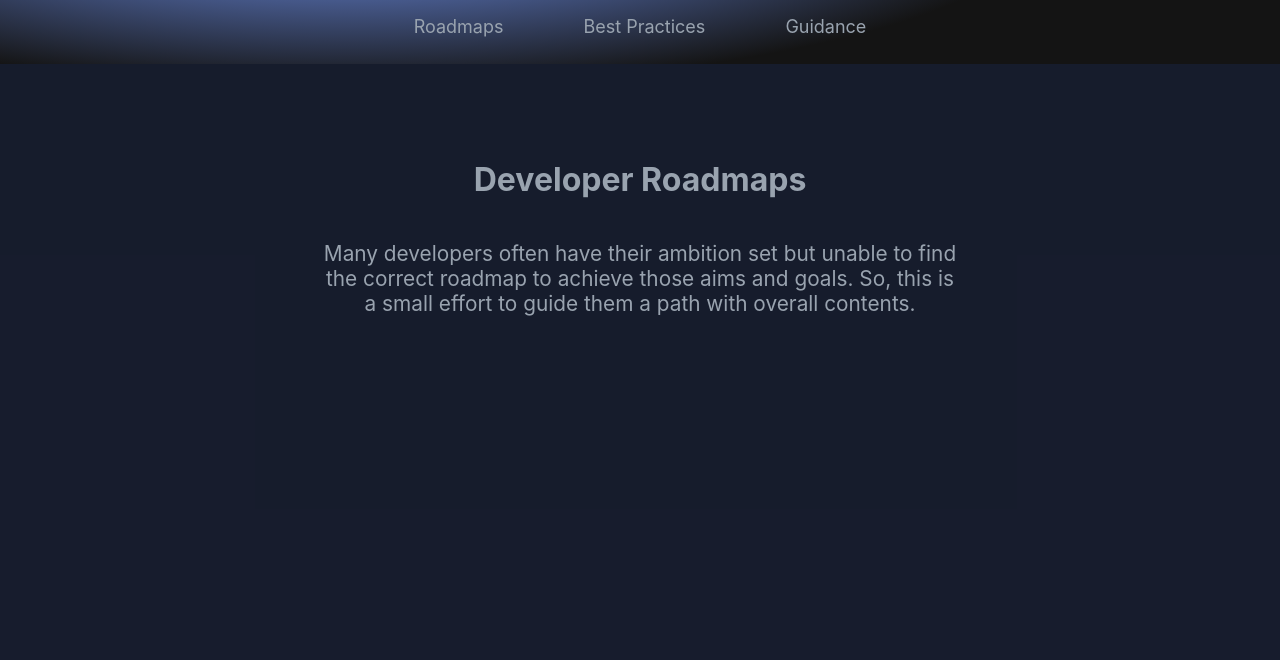
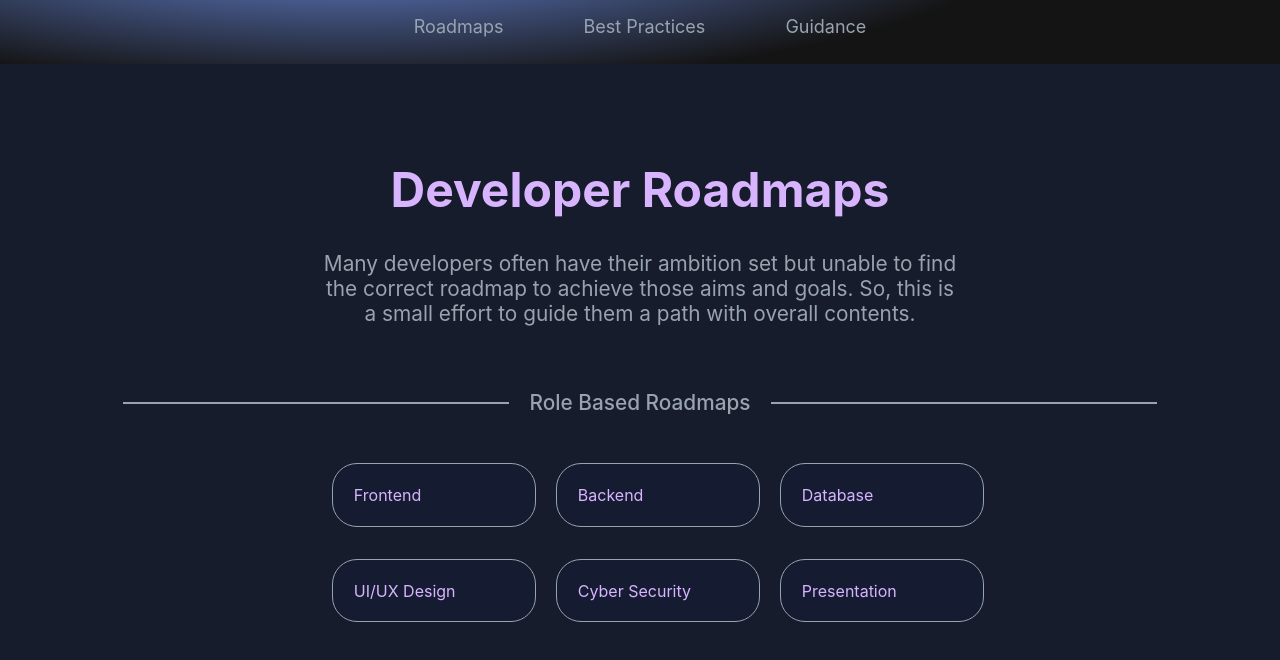
Before and after one commit to prabin1014/developer_roadmap, a React (Create React App) app: page / in a window 1280 px wide. Shown: the top 660 px of the page. Built offline with nearby package versions, Linux system fonts and the light colour scheme.

Commit message:
added the links that direct to details of particular roadmap

```diff
--- a/src/components/Home.js
+++ b/src/components/Home.js
@@ -12,6 +12,35 @@ export const Home = () => {
           effort to guide them a path with overall contents.
         </p>
       </div>
+
+      <section className="roadmap-content">
+        <div className="line"></div>
+        <div className="roadmap-content-title">Role Based Roadmaps</div>
+        <div className="line"></div>
+      </section>
+
+      <section className="roadmap-field">
+        <ul className="roadmap-field-list">
+          <li className="roadmap-field-list-span">
+            <span> Frontend </span>
+          </li>
+          <li className="roadmap-field-list-span">
+            <span> Backend</span>
+          </li>
+          <li className="roadmap-field-list-span">
+            <span> Database </span>
+          </li>
+          <li className="roadmap-field-list-span">
+            <span> UI/UX Design </span>
+          </li>
+          <li className="roadmap-field-list-span">
+            <span> Cyber Security </span>
+          </li>
+          <li className="roadmap-field-list-span">
+            <span> Presentation </span>
+          </li>
+        </ul>
+      </section>
     </div>
   );
 };
--- a/src/components/Home.scss
+++ b/src/components/Home.scss
@@ -1,19 +1,63 @@
+$primary-color: rgb(153 163 175);
+
 .roadmap {
   height: 100vh;
   background-color: rgba(3, 9, 27, 0.92);
-  color: rgb(153 163 175);
+  color: $primary-color;
 }
 .roadmap-title {
   margin-block-start: 0;
-  margin-block-start: 0;
+  color: rgb(216 180 254);
+  font-size: 3rem;
   text-align: center;
   padding-top: 6rem;
 }
 .roadmap-description {
+  width: 50%;
+  padding: 0 25% 0 25%;
+  font-size: 1.3rem;
   text-align: center;
-  width: 50%;
-  position: absolute;
-  left: 25%;
   word-break: break-word;
+}
+.roadmap-content {
+  margin-top: 4rem;
+  display: flex;
+  align-items: center;
+  justify-content: center;
+  gap: 1.3rem;
+}
+.roadmap-content-title {
   font-size: 1.3rem;
+  font-weight: 500;
 }
+.line {
+  width: 30%;
+  border: 1.5px solid $primary-color;
+}
+.roadmap-field {
+  margin-right: 3rem;
+}
+.roadmap-field-list {
+  margin-top: 3rem;
+  list-style: none;
+  display: grid;
+  row-gap: 2rem;
+  list-style: none;
+  display: grid;
+  grid-template-columns: 10rem 10rem 10rem;
+  justify-content: center;
+  column-gap: 4rem;
+}
+.roadmap-field-list-span {
+  width: 10rem;
+  padding: 1.3rem;
+  border: 0.3px solid $primary-color;
+  background-color: rgba(21, 29, 51, 0.92);
+  border-radius: 25px;
+  color: rgb(216 180 254);
+}
+.roadmap-field-list-span:hover {
+  border: 2px solid $primary-color;
+  cursor: pointer;
+  color: whitesmoke;
+}
--- a/src/components/TopNav/TopNav.scss
+++ b/src/components/TopNav/TopNav.scss
@@ -8,6 +8,7 @@
   );
   color: rgb(153 163 175);
   font-size: large;
+  position: relative;
 }
 
 .topnav-link {
```
